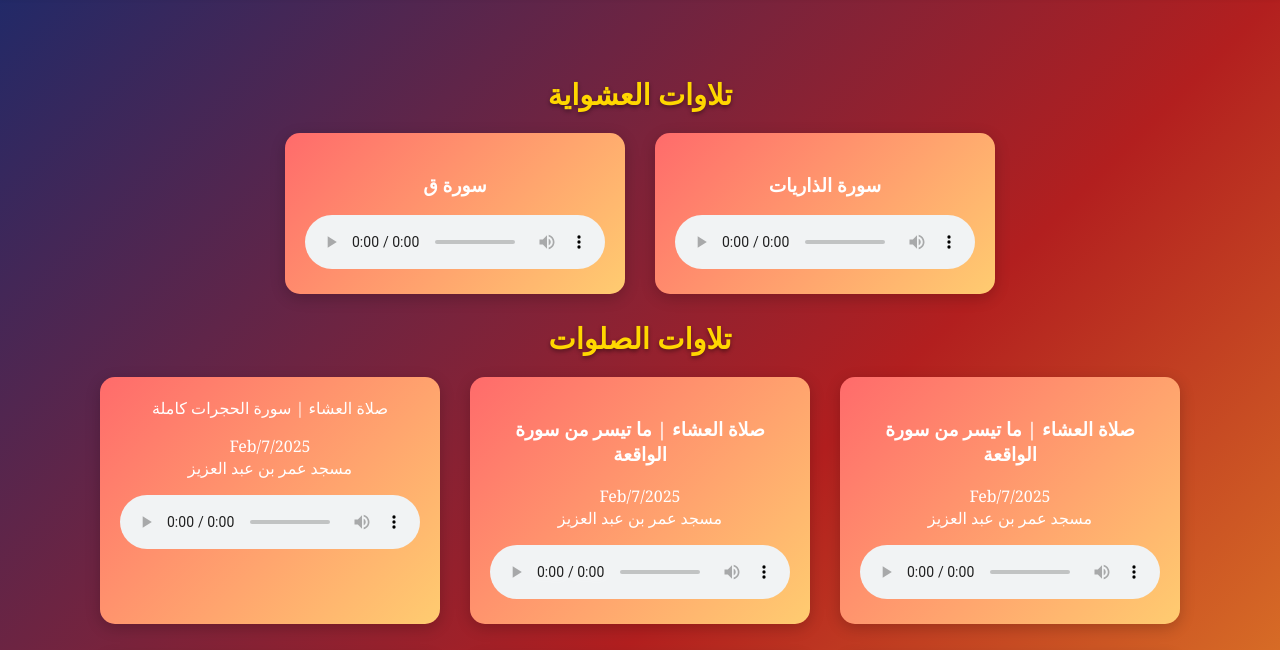
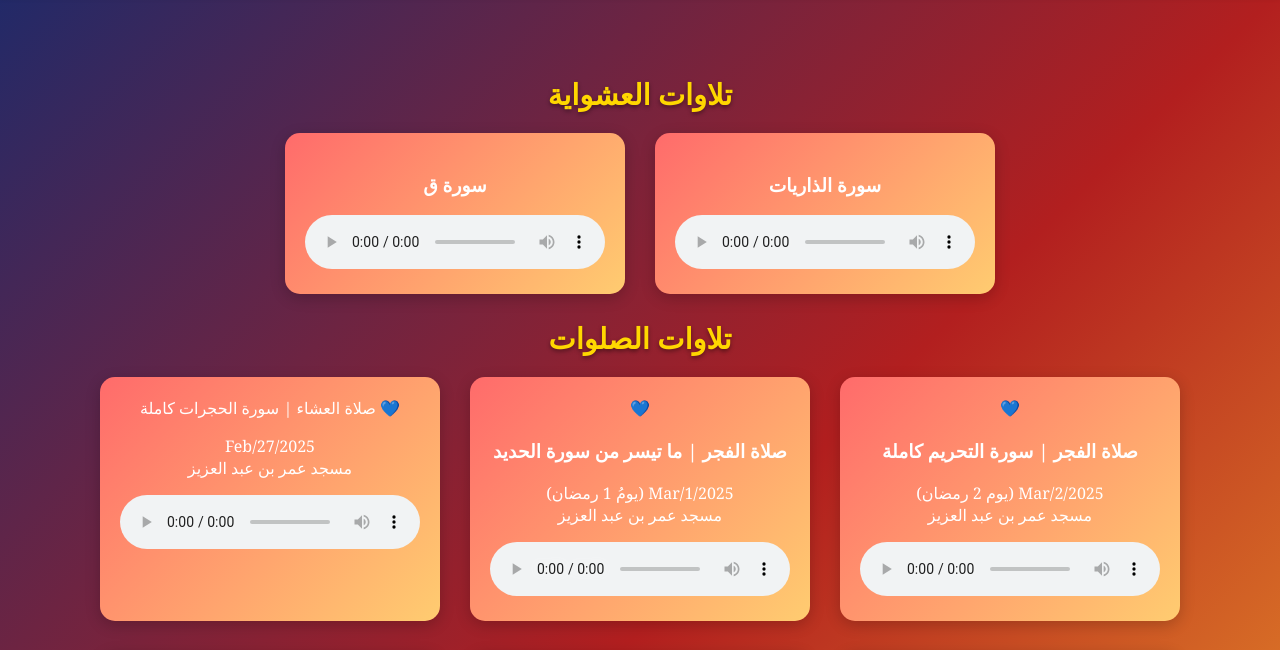
Before and after one commit to amr-794/AmrAbdelhady, a plain HTML site: page Quran me/Me/index.html in a window 1280 px wide. Shown: the part 70-720 px from the top of the page. Drawn offline with Linux system fonts and the light colour scheme.

Commit message:
Update index.html

```diff
--- a/Quran me/Me/index.html
+++ b/Quran me/Me/index.html
@@ -249,12 +249,13 @@
 
 
                 <div class="audio-item">
-                    <h3>صلاة العشاء | ما تيسر من سورة الواقعة</h3>
-                    <P>2025/Feb/7
+                    💙
+                    <h3>صلاة الفجر | سورة التحريم كاملة</h3>
+                    <P>2025/Mar/2 (يوم 2 رمضان)
                         <br> مسجد عمر بن عبد العزيز
                     </P>
                     <audio controls>
-                        <source src="audio/.mp3" type="audio/mpeg">
+                        <source src="audio/Fajr_Omar bin abdul aziz mosque(2 Ramadan)Mar-2-2025.mp3" type="audio/mpeg">
                         المتصفح الخاص بك لا يدعم تشغيل الصوت.
                     </audio>
                 </div>
@@ -262,12 +263,13 @@
 
 
                 <div class="audio-item">
-                    <h3>صلاة العشاء | ما تيسر من سورة الواقعة</h3>
-                    <P>2025/Feb/7
+                    💙
+                    <h3>صلاة الفجر | ما تيسر من سورة الحديد</h3>
+                    <P>2025/Mar/1 (يومُ 1 رمضان)
                         <br> مسجد عمر بن عبد العزيز
                     </P>
                     <audio controls>
-                        <source src="audio/.mp3" type="audio/mpeg">
+                        <source src="audio/Fajr_ Omar bin abdul aziz mosque(1 Ramadan)Mar-1-2025.mp3" type="audio/mpeg">
                         المتصفح الخاص بك لا يدعم تشغيل الصوت.
                     </audio>
                 </div>
@@ -275,12 +277,13 @@
 
 
                 <div class="audio-item">
+                    💙
                     </h3> صلاة العشاء | سورة الحجرات كاملة</h3>
-                    <P>2025/Feb/7
+                    <P>2025/Feb/27
                         <br> مسجد عمر بن عبد العزيز
                     </P>
                     <audio controls>
-                        <source src="audio/.mp3" type="audio/mpeg">
+                        <source src="audio/Isha Omar bin abdul aziz mosque Al-Hujurat Feb-27-2025.mp3" type="audio/mpeg">
                         المتصفح الخاص بك لا يدعم تشغيل الصوت.
                     </audio>
                 </div>
```
